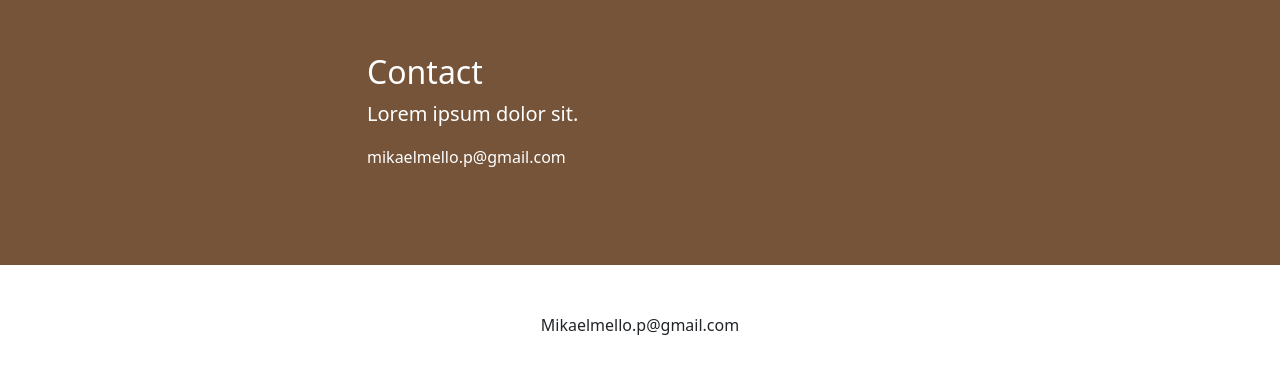
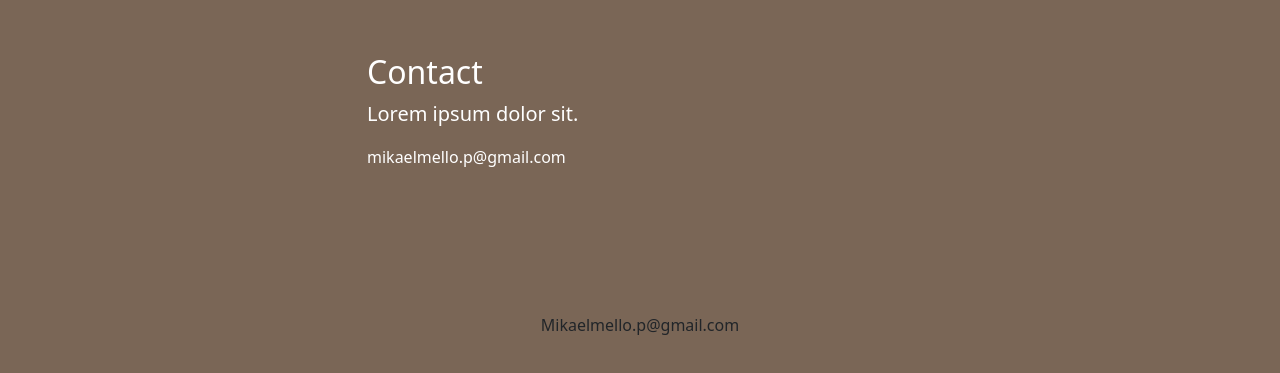
Before and after one commit to Cosmosmello/Personal, a website: page index.html in a window 1280 px wide. Shown: the part 1133-1506 px from the top of the page. Drawn offline with nearby package versions, Linux system fonts and the light colour scheme.

Commit message:
personal

```diff
--- a/css/sty.css
+++ b/css/sty.css
@@ -1,5 +1,5 @@
 .py-5{
-    background-color: rgb(117, 84, 57);
+    background-color: rgb(122, 102, 86);
 }
 
 .h1,h2,h3,p{
--- a/index.html
+++ b/index.html
@@ -78,7 +78,7 @@
         </div>
     </section>
     <!-- Footer-->
-    <footer class="py-5 bg-transparent">
+    <footer class="py-5 bg-rgb(122, 102, 86)">
         <div class="container">
             <p class="text-center text-dark">Mikaelmello.p@gmail.com</p>
         </div>
```
